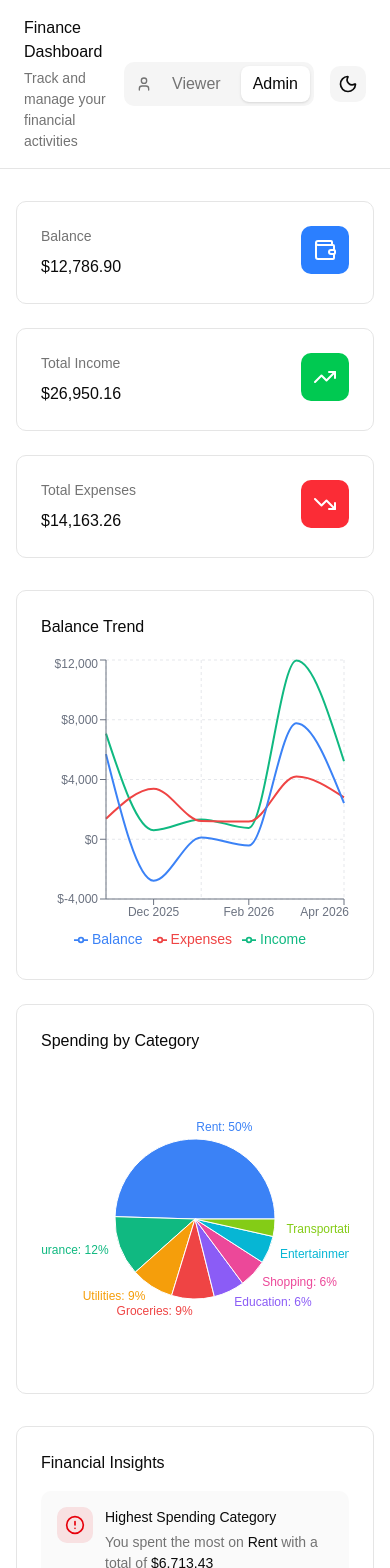
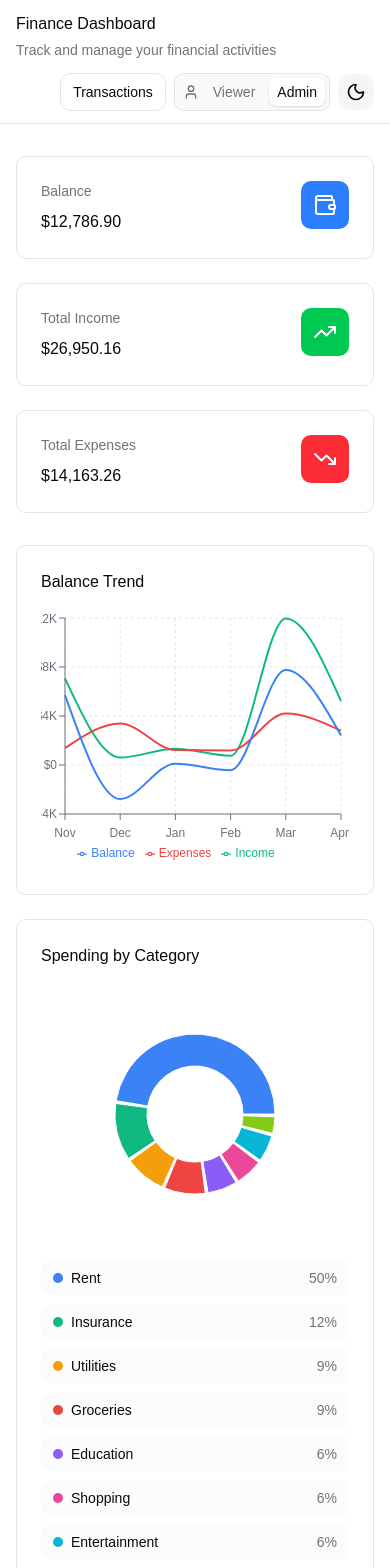
Before and after one commit to GENERATOR07/Finance_dashboard, a React (Vite) app: page / in a window 390 px wide. Shown: the top 1568 px of the page. Built offline with nearby package versions, Linux system fonts and the light colour scheme.

Commit message:
feat(ui): improve dashboard responsiveness and navigation polish

```diff
--- a/src/App.tsx
+++ b/src/App.tsx
@@ -1,4 +1,4 @@
-import { useMemo } from "react"
+import { useEffect, useMemo, useState } from "react"
 import { BalanceTrendChart } from "./components/BalanceTrendChart"
 import CategoryBreakdownChart from "./components/CategoryBreakDownChart"
 import InsightsSection from "./components/InsightsSection"
@@ -9,13 +9,15 @@ import {
   getMonthlyData,
 } from "../utils/calculations"
 import TransactionList from "./components/TransactionList"
-import { TrendingDown, TrendingUp, Wallet } from "lucide-react"
+import { ArrowUp, TrendingDown, TrendingUp, Wallet } from "lucide-react"
 import { useTheme } from "./components/theme-provider"
 import Header from "./components/Header"
 import useFinance from "@/hooks/useFinance"
+import { Button } from "@/components/ui/button"
 
 export function App() {
   const { transactions, isLoading, error } = useFinance()
+  const [showBackToTop, setShowBackToTop] = useState(false)
   const total = useMemo(() => calculateTotals(transactions), [transactions])
   const monthlyData = useMemo(
     () => getMonthlyData(transactions),
@@ -29,6 +31,24 @@ export function App() {
   const handleClick = () => {
     setTheme(theme === "light" ? "dark" : "light")
   }
+
+  useEffect(() => {
+    const handleScroll = () => {
+      setShowBackToTop(window.scrollY > 500)
+    }
+
+    handleScroll()
+    window.addEventListener("scroll", handleScroll, { passive: true })
+
+    return () => {
+      window.removeEventListener("scroll", handleScroll)
+    }
+  }, [])
+
+  const handleBackToTop = () => {
+    window.scrollTo({ top: 0, behavior: "smooth" })
+  }
+
   return (
     <div className="min-h-screen">
       <Header darkMode={theme === "dark"} toggleDarkMode={handleClick} />
@@ -76,12 +96,25 @@ export function App() {
             <div>
               <InsightsSection transactions={transactions} />
             </div>
-            <div className="mt-8">
+            <div id="transactions-section" className="mt-8 scroll-mt-24">
               <TransactionList />
             </div>
           </>
         )}
       </main>
+
+      {showBackToTop ? (
+        <Button
+          type="button"
+          variant="outline"
+          size="icon"
+          onClick={handleBackToTop}
+          className="fixed right-4 bottom-4 z-30 shadow-md sm:right-6 sm:bottom-6"
+          aria-label="Back to top"
+        >
+          <ArrowUp className="h-4 w-4" />
+        </Button>
+      ) : null}
     </div>
   )
 }
--- a/src/components/BalanceTrendChart.tsx
+++ b/src/components/BalanceTrendChart.tsx
@@ -34,12 +34,17 @@ export const BalanceTrendChart = ({
   const gridColor = darkMode ? "#374151" : "#e5e7eb"
   const tooltipBackground = darkMode ? "#1f2937" : "#ffffff"
   const tooltipBorder = darkMode ? "#374151" : "#e5e7eb"
+  const formatAxisAmount = (value: number) =>
+    new Intl.NumberFormat("en-US", {
+      notation: "compact",
+      maximumFractionDigits: 1,
+    }).format(value)
 
   if (chartData.length === 0) {
     return (
       <div className="rounded-lg border border-border bg-card p-6">
         <h3 className="mb-4 text-foreground">Balance Trend</h3>
-        <div className="flex h-[300px] items-center justify-center text-sm text-muted-foreground">
+        <div className="flex h-[260px] items-center justify-center text-sm text-muted-foreground sm:h-[300px]">
           No monthly trend data yet
         </div>
       </div>
@@ -49,18 +54,26 @@ export const BalanceTrendChart = ({
   return (
     <div className="rounded-lg border border-border bg-card p-6">
       <h3 className="mb-4 text-foreground">Balance Trend</h3>
-      <ResponsiveContainer width="100%" height={300}>
-        <LineChart data={chartData}>
+      <div className="h-[260px] sm:h-[300px]">
+        <ResponsiveContainer width="100%" height="100%">
+        <LineChart
+          data={chartData}
+          margin={{ top: 8, right: 8, left: -20, bottom: 8 }}
+        >
           <CartesianGrid strokeDasharray="3 3" stroke={gridColor} />
           <XAxis
             dataKey="month"
             stroke={axisColor}
             style={{ fontSize: "0.75rem" }}
+            tickFormatter={(value: string) => value.split(" ")[0]}
+            minTickGap={24}
+            tickMargin={8}
           />
           <YAxis
             stroke={axisColor}
             style={{ fontSize: "0.75rem" }}
-            tickFormatter={(value: number) => `$${value.toLocaleString()}`}
+            width={44}
+            tickFormatter={(value: number) => `$${formatAxisAmount(value)}`}
           />
           <Tooltip
             contentStyle={{
@@ -80,7 +93,10 @@ export const BalanceTrendChart = ({
               })}`
             }}
           />
-          <Legend wrapperStyle={{ color: axisColor, fontSize: "0.875rem" }} />
+          <Legend
+            wrapperStyle={{ color: axisColor, fontSize: "0.75rem" }}
+            iconSize={10}
+          />
           <Line
             type="monotone"
             dataKey="income"
@@ -113,6 +129,7 @@ export const BalanceTrendChart = ({
           />
         </LineChart>
       </ResponsiveContainer>
+      </div>
     </div>
   )
 }
--- a/src/components/CategoryBreakDownChart.tsx
+++ b/src/components/CategoryBreakDownChart.tsx
@@ -1,5 +1,5 @@
 import { useMemo } from "react"
-import { PieChart, Pie, ResponsiveContainer, Tooltip } from "recharts"
+import { Cell, PieChart, Pie, ResponsiveContainer, Tooltip } from "recharts"
 import type { CategoryTotal } from "../../types/finance"
 
 interface CategoryBreakdownChartProps {
@@ -31,60 +31,32 @@ const CategoryBreakdownChart = ({
       })),
     [data]
   )
-
-  const labelColor = darkMode ? "#f3f4f6" : "#111827"
-  const renderLabel = ({
-    cx = 0,
-    cy = 0,
-    midAngle = 0,
-    innerRadius = 0,
-    outerRadius = 0,
-    fill,
-    name,
-    percent,
-  }: {
-    cx?: number
-    cy?: number
-    midAngle?: number
-    innerRadius?: number
-    outerRadius?: number
-    fill?: string
-    name?: string
-    percent?: number
-  }) => {
-    const radius = innerRadius + (outerRadius - innerRadius) * 1.15
-    const x = cx + radius * Math.cos((-midAngle * Math.PI) / 180)
-    const y = cy + radius * Math.sin((-midAngle * Math.PI) / 180)
-
-    return (
-      <text
-        x={x}
-        y={y}
-        fill={fill ?? labelColor}
-        fontSize={12}
-        textAnchor={x > cx ? "start" : "end"}
-        dominantBaseline="central"
-      >
-        {`${name ?? ""}: ${((percent ?? 0) * 100).toFixed(0)}%`}
-      </text>
+  const totalValue = useMemo(
+    () => chartData.reduce((sum, item) => sum + item.value, 0),
+    [chartData]
   )
-  }
 
   return (
     <div className="rounded-lg border border-border bg-card p-6">
       <h3 className="mb-4 text-foreground">Spending by Category</h3>
-      <ResponsiveContainer width="100%" height={300}>
+      <div className="h-[260px] sm:h-[300px]">
+        <ResponsiveContainer width="100%" height="100%">
           <PieChart>
             <Pie
               data={chartData}
               cx="50%"
               cy="50%"
+              innerRadius={48}
+              outerRadius={80}
+              paddingAngle={2}
               isAnimationActive={false}
               labelLine={false}
-            label={renderLabel}
-            outerRadius={80}
               dataKey="value"
-          />
+            >
+              {chartData.map((entry) => (
+                <Cell key={entry.name} fill={entry.fill} />
+              ))}
+            </Pie>
             <Tooltip
               contentStyle={{
                 backgroundColor: darkMode ? "#1f2937" : "#ffffff",
@@ -106,6 +78,29 @@ const CategoryBreakdownChart = ({
           </PieChart>
         </ResponsiveContainer>
       </div>
+
+      <div className="mt-4 grid grid-cols-1 gap-2 sm:grid-cols-2">
+        {chartData.map((item) => (
+          <div
+            key={item.name}
+            className="flex items-center justify-between gap-3 rounded-lg bg-muted/40 px-3 py-2"
+          >
+            <div className="flex min-w-0 items-center gap-2">
+              <span
+                className="h-2.5 w-2.5 shrink-0 rounded-full"
+                style={{ backgroundColor: item.fill }}
+              />
+              <span className="truncate text-sm text-foreground">{item.name}</span>
+            </div>
+            <span className="shrink-0 text-sm text-muted-foreground">
+              {item.value > 0 && totalValue > 0
+                ? `${Math.round((item.value / totalValue) * 100)}%`
+                : "0%"}
+            </span>
+          </div>
+        ))}
+      </div>
+    </div>
   )
 }
 
--- a/src/components/Header.tsx
+++ b/src/components/Header.tsx
@@ -9,11 +9,16 @@ interface HeaderProps {
 
 const Header = ({ darkMode, toggleDarkMode }: HeaderProps) => {
   const { userRole, setUserRole } = useRole()
+  const handleJumpToTransactions = () => {
+    document
+      .getElementById("transactions-section")
+      ?.scrollIntoView({ behavior: "smooth", block: "start" })
+  }
 
   return (
-    <header className="border-b border-border bg-card px-6 py-4">
-      <div className="flex items-center justify-between">
-        <div>
+    <header className="sticky top-0 z-40 border-b border-border bg-card/95 px-4 py-3 backdrop-blur supports-[backdrop-filter]:bg-card/80 sm:px-6 sm:py-4">
+      <div className="flex flex-col gap-3 lg:flex-row lg:items-center lg:justify-between lg:gap-4">
+        <div className="min-w-0">
           <h1 className="text-foreground">Finance Dashboard</h1>
           <p
             className="mt-1 text-muted-foreground"
@@ -26,13 +31,19 @@ const Header = ({ darkMode, toggleDarkMode }: HeaderProps) => {
           </p>
         </div>
 
-        <div className="flex items-center gap-4">
-          {/* Role Selector */}
-          <div className="flex items-center gap-2 rounded-lg bg-muted p-1">
-            <User className="ml-2 h-4 w-4 text-muted-foreground" />
+        <div className="flex flex-wrap items-center justify-end gap-2 self-end sm:gap-3 lg:self-auto">
+          <button
+            onClick={handleJumpToTransactions}
+            className="rounded-lg border border-border bg-background px-3 py-2 text-sm text-foreground transition-colors hover:bg-muted"
+          >
+            Transactions
+          </button>
+
+          <div className="flex items-center gap-1.5 rounded-lg border border-border bg-muted/60 p-1">
+            <User className="ml-1 h-4 w-4 text-muted-foreground" />
             <button
               onClick={() => setUserRole("viewer")}
-              className={`rounded-md px-3 py-1.5 transition-colors ${
+              className={`rounded-md px-2 py-1 text-sm transition-colors ${
                 userRole === "viewer"
                   ? "bg-background text-foreground shadow-sm"
                   : "text-muted-foreground hover:text-foreground"
@@ -42,7 +53,7 @@ const Header = ({ darkMode, toggleDarkMode }: HeaderProps) => {
             </button>
             <button
               onClick={() => setUserRole("admin")}
-              className={`rounded-md px-3 py-1.5 transition-colors ${
+              className={`rounded-md px-2 py-1 text-sm transition-colors ${
                 userRole === "admin"
                   ? "bg-background text-foreground shadow-sm"
                   : "text-muted-foreground hover:text-foreground"
```
Lines whose indentation alone changed are shown as unchanged.
